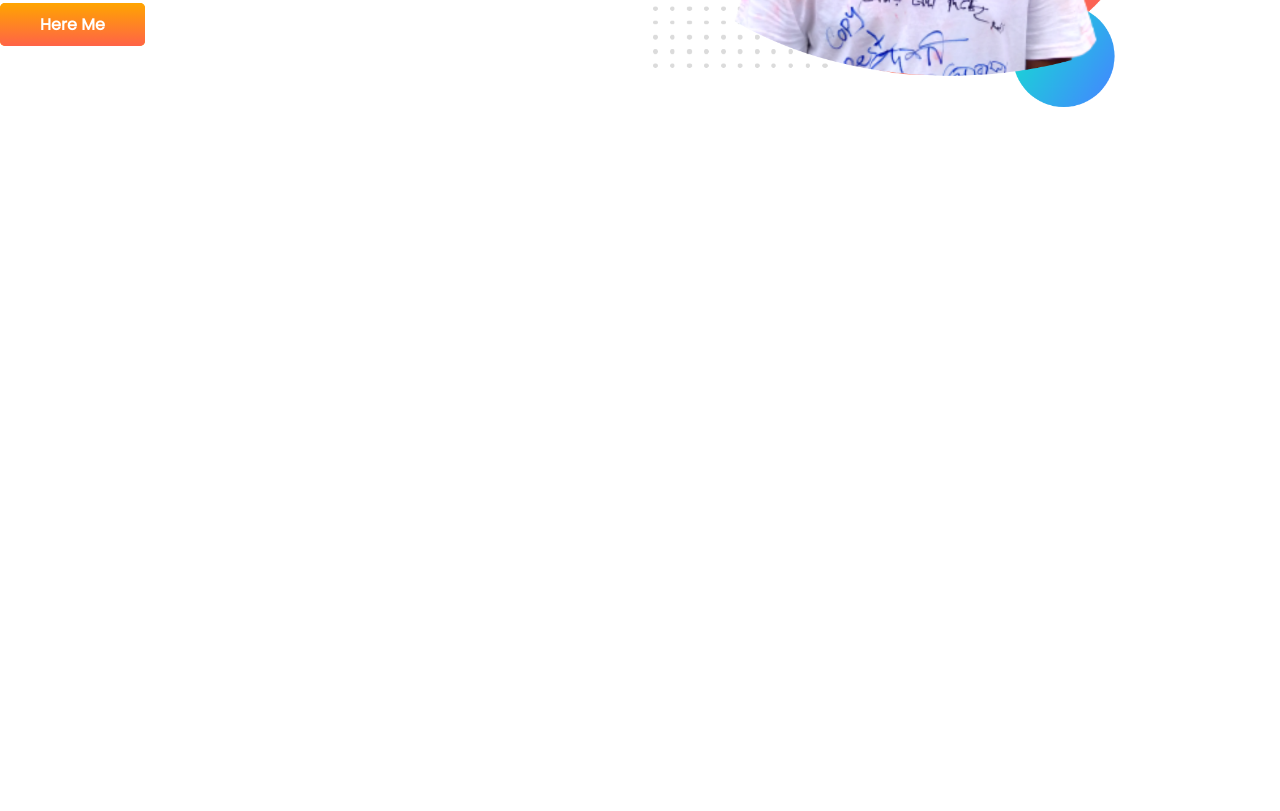
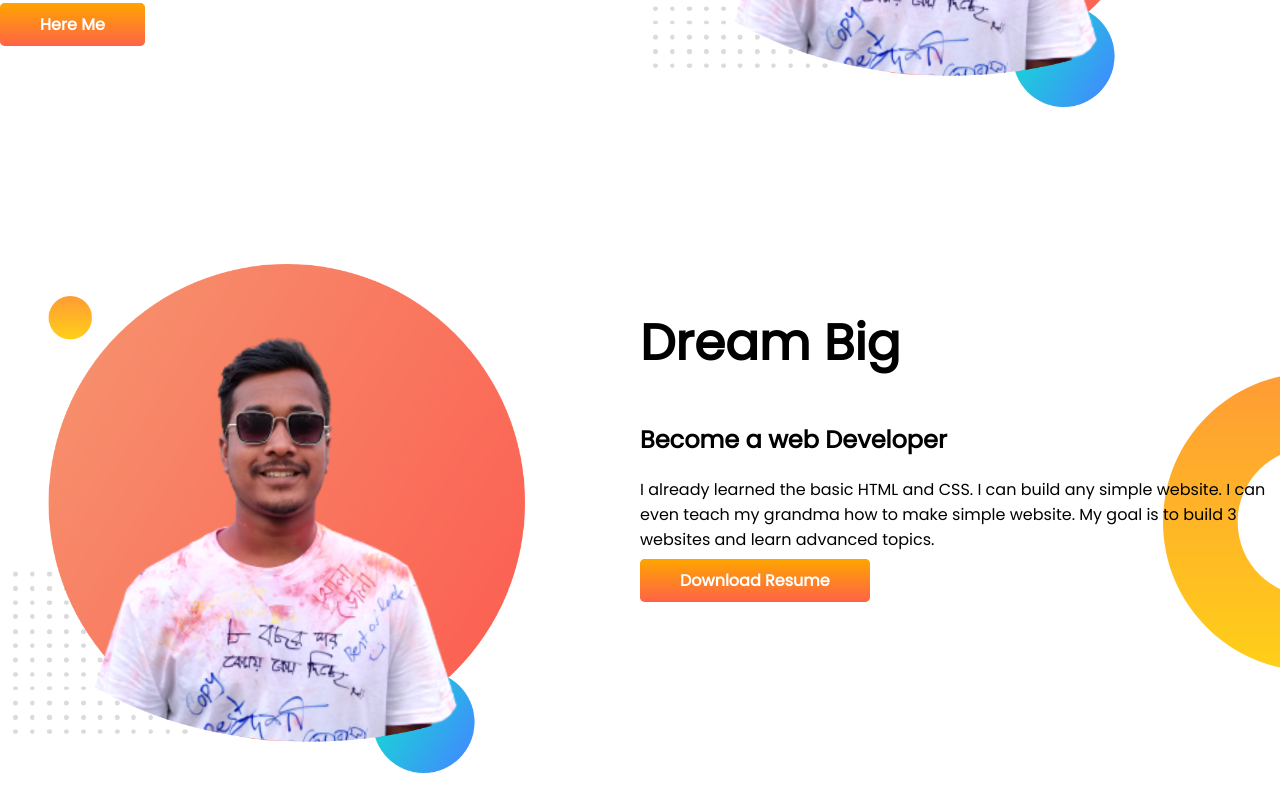
Before and after one commit to amrafi30/developer-portfolio, a plain HTML site: page index.html in a window 1280 px wide. Shown: the part 401-1212 px from the top of the page. Before the commit the page ends 800 px from the top, so only its background shows below. Drawn offline with Linux system fonts and the light colour scheme.

Commit message:
dream added

```diff
--- a/index.html
+++ b/index.html
@@ -29,6 +29,19 @@
             <img src="images/rafi111.png" alt="">
         </div>
     </section>
+    <section class="dream-big">
+        <div class="half-width">
+            <img src="images/rafi111.png" alt="">
+        </div>
+        <div class="half-width">
+            <h1>Dream Big</h1>
+            <h2>Become a web Developer</h2>
+            <p>I already learned the basic HTML and CSS. I can build any simple website. I can even teach my grandma how
+                to make simple website. My goal is to build 3 websites and learn advanced topics.</p>
+            <a class="link-button" target="_blank" href="https://github.com/amrafi30">Download Resume</a>
+        </div>
+
+    </section>
 </body>
 
 </html>
--- a/style.css
+++ b/style.css
@@ -12,6 +12,7 @@ h1{
 }
 section{
     display: flex;
+    margin-bottom: 150px;
 
 }
 .half-width{
@@ -35,3 +36,8 @@ section{
     background-image: url(images/top-banner.png);
     background-repeat: no-repeat;
 }
+.dream-big{
+       background-image: url(images/dream-bg.png);
+       background-repeat: no-repeat;
+       background-position: right;
+}
```
